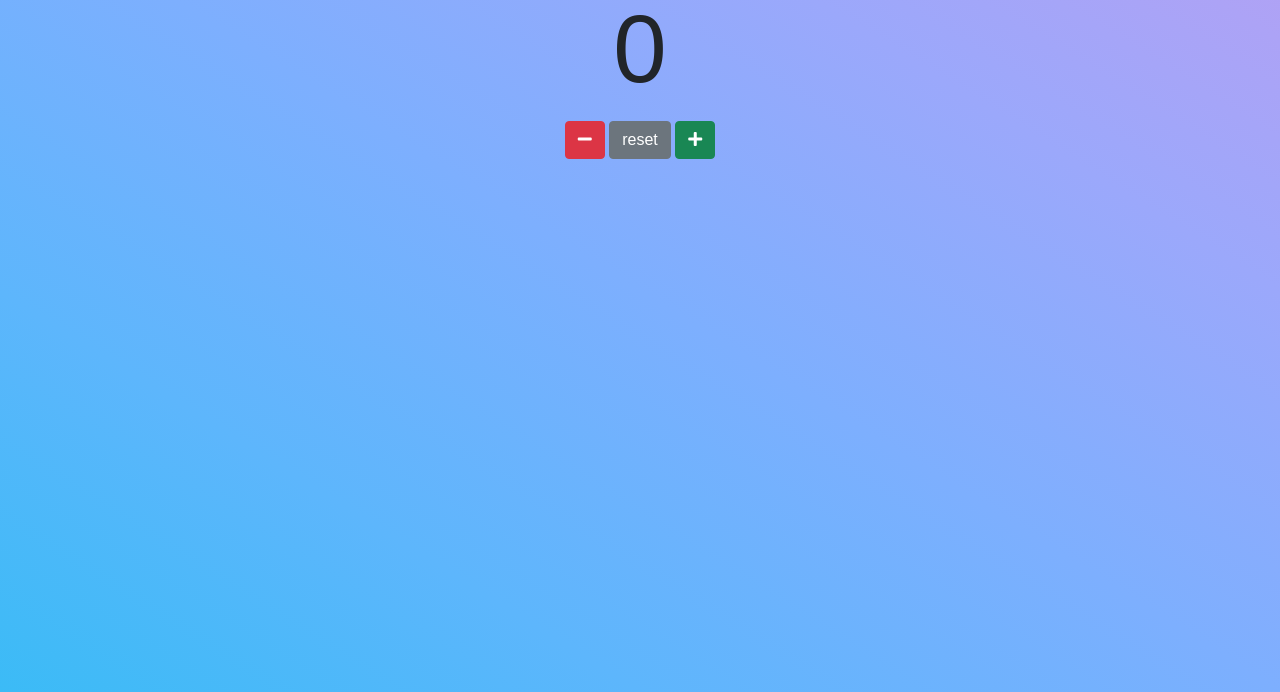
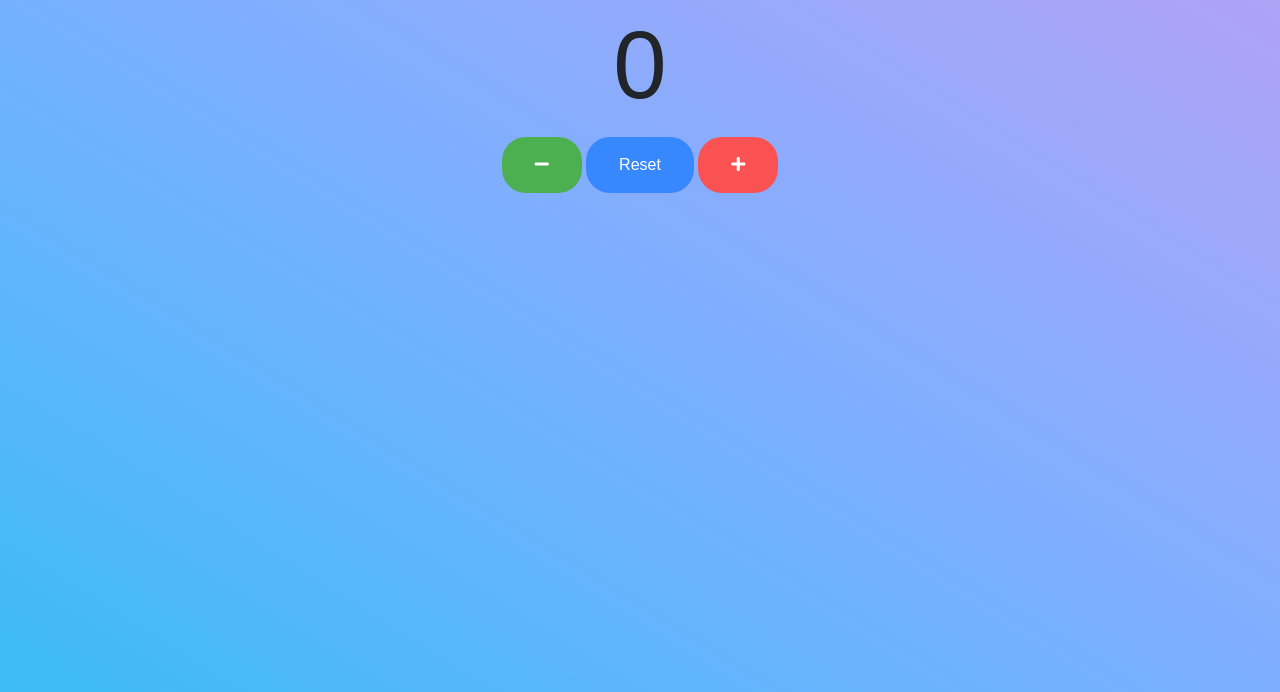
Before and after one commit to Muhammed-Zain/Counter-Project, a plain HTML site: page Index.html in a window 1280 px wide. Shown: the part 108-800 px from the top of the page. Drawn offline with nearby package versions, Linux system fonts and the light colour scheme.

Commit message:
Add files via upload

```diff
--- a/Index.html
+++ b/Index.html
@@ -15,15 +15,16 @@
 </head>
 <body>
     <main>
+
         <div>
             <h1>Counter Project</h1>
             <span class="value">0</span>
             <div>
-                <button class="btn btn-danger">
+                <button class="btn b1">
                     <i class="fas fa-minus"></i>
                 </button>
-                <button class="btn btn-secondary">reset</button>
-                <button class="btn btn-success">
+                <button class="btn b2">Reset</button>
+                <button class="btn b3">
                     <i class="fas fa-plus"></i>
                 </button>
             </div>
--- a/index.js
+++ b/index.js
@@ -6,10 +6,10 @@ const btns= document.querySelectorAll(".btn")
 btns.forEach((btn)=> {
     btn.addEventListener("click", (event)=> {
         const style = event.currentTarget.classList
-        if (style.contains("btn-danger")) {
+        if (style.contains("b1")) {
             num--;
         }
-        else if (style.contains("btn-success")) {
+        else if (style.contains("b3")) {
             num++;
         }
 
@@ -18,13 +18,13 @@ btns.forEach((btn)=> {
         }
         value.textContent=num;
         if (num>0) {
-            value.style.color = "#006400";
+            value.style.color = "#4caf50";
         }
         else if (num<0) {
-            value.style.color = "#e52b50";
+            value.style.color = "#fa5252";
         }
         else {
-            value.style.color = "#808080"
+            value.style.color = "#ffffff"
         }
     });
 })
--- a/style.css
+++ b/style.css
@@ -1,4 +1,5 @@
 body {
+  margin-top: 1em;
   min-height: 100%;
   font-family: sans-serif;
   text-align: center;
@@ -17,9 +18,57 @@ body {
 h1 {
   font-size: 4rem;
   font-family: "Bebas Neue", cursive;
-  color: #e8b92c;
+  color: #3399ff;
 }
 
 .value {
   font-size: 6rem;
 }
+
+.b1 {
+  background-color: #4caf50;
+  border-radius: 1.5em;
+  color: rgb(255, 255, 255);
+  padding: 15px 32px;
+  text-align: center;
+  text-decoration: none;
+  display: inline-block;
+  font-size: 16px;
+}
+
+.b2 {
+  background-color: #3787ff;
+  border-radius: 1.5em;
+  color: rgb(255, 255, 255);
+  padding: 15px 32px;
+  text-align: center;
+  text-decoration: none;
+  display: inline-block;
+  font-size: 16px;
+}
+
+.b3 {
+  background-color: #fa5252;
+  border-radius: 1.5em;
+  color: rgb(255, 255, 255);
+  padding: 15px 32px;
+  text-align: center;
+  text-decoration: none;
+  display: inline-block;
+  font-size: 16px;
+}
+
+.b1:hover {
+  background-color: rgb(255, 255, 255);
+  color: #4caf50;
+}
+
+.b2:hover {
+  background-color: rgb(255, 255, 255);
+  color: #3787ff;
+}
+
+.b3:hover {
+  background-color: rgb(255, 255, 255);
+  color: #fa5252;
+}
```
